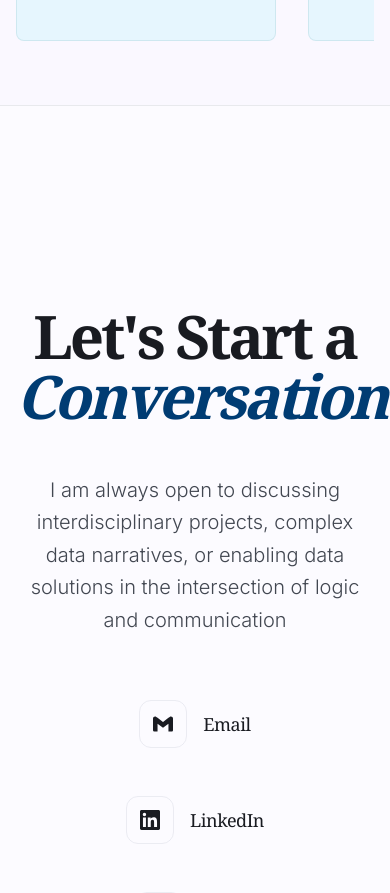
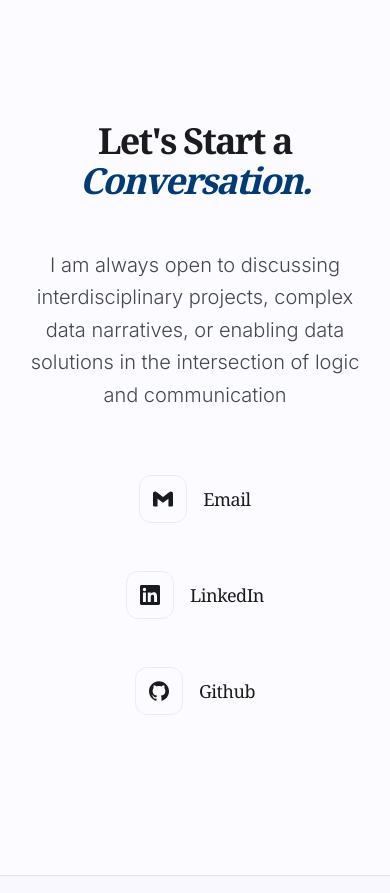
Before and after one commit to der41/Diego_Portfolio, a Next.js app: page / in a window 390 px wide. Shown: the part 7460-8353 px from the top of the page. Built offline with nearby package versions, Linux system fonts and the light colour scheme.

Commit message:
Text fixes for phone display

```diff
--- a/src/components/ContactSection.tsx
+++ b/src/components/ContactSection.tsx
@@ -7,7 +7,7 @@ export default function ContactSection() {
       <div className="max-w-4xl mx-auto text-center">
         <p className="font-['Inter'] text-xs tracking-[0.4em] uppercase text-[#003c73] mb-10">
         </p>
-        <h2 className="font-['Noto_Serif'] text-6xl md:text-8xl font-bold text-[#191b21] mb-12 tracking-tighter">
+        <h2 className="font-['Noto_Serif'] text-4xl sm:text-6xl md:text-8xl font-bold text-[#191b21] mb-12 tracking-tighter">
           Let&apos;s Start a{" "}
           <span className="italic text-[#003c73]">Conversation.</span>
         </h2>
--- a/src/components/HeroSection.tsx
+++ b/src/components/HeroSection.tsx
@@ -49,7 +49,7 @@ export default function HeroSection() {
           <p className="font-['Inter'] text-xs tracking-[0.2em] uppercase text-[#003c73] mb-6">
 
           </p>
-          <h2 className="font-['Noto_Serif'] text-6xl md:text-8xl text-[#191b21] leading-[1.1] mb-8 font-bold tracking-tighter">
+          <h2 className="font-['Noto_Serif'] text-4xl sm:text-6xl md:text-8xl text-[#191b21] leading-[1.1] mb-8 font-bold tracking-tighter">
             This is my Journey in{" "}
             <span className="text-[#003c73] italic">Six Disciplines.</span>
           </h2>
```
